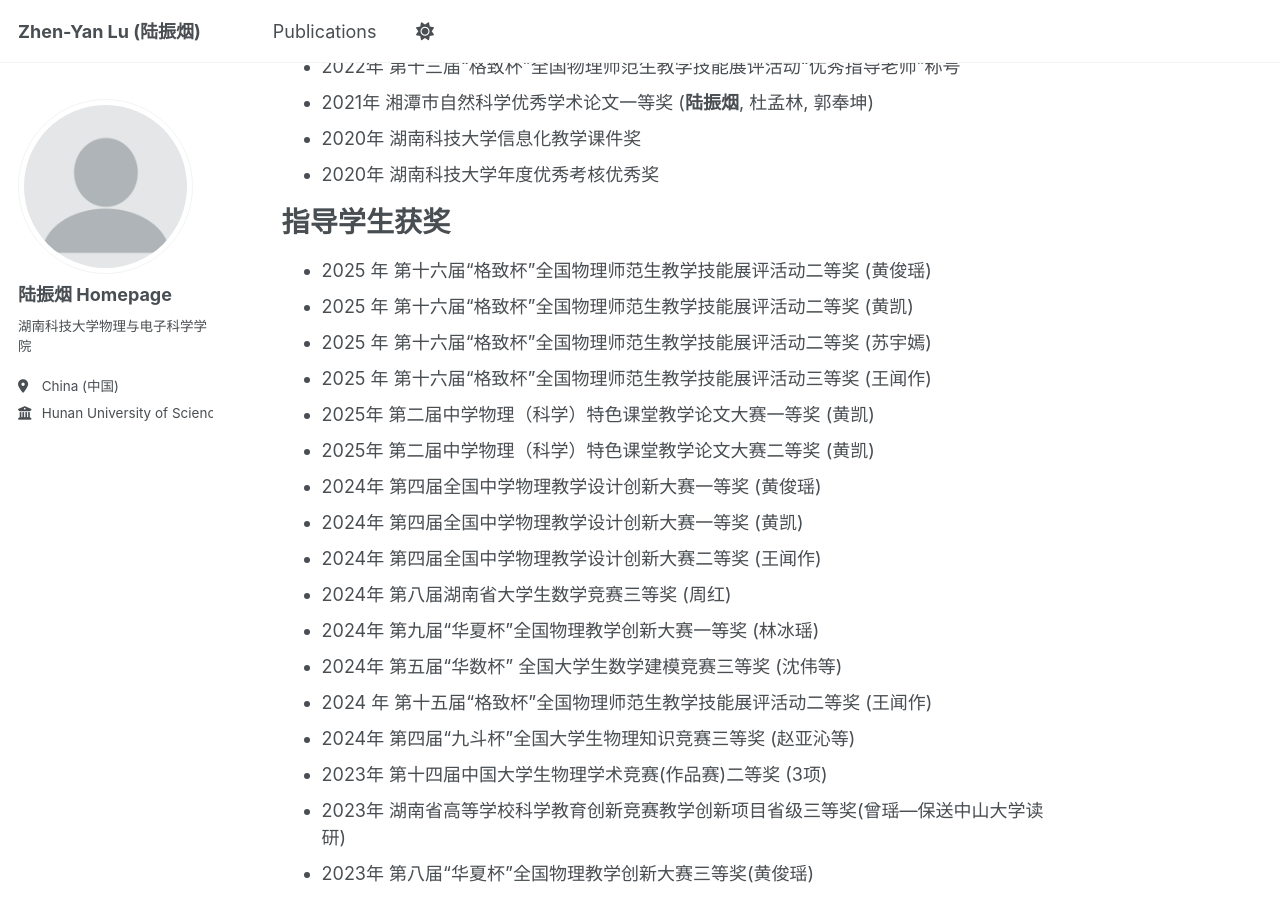
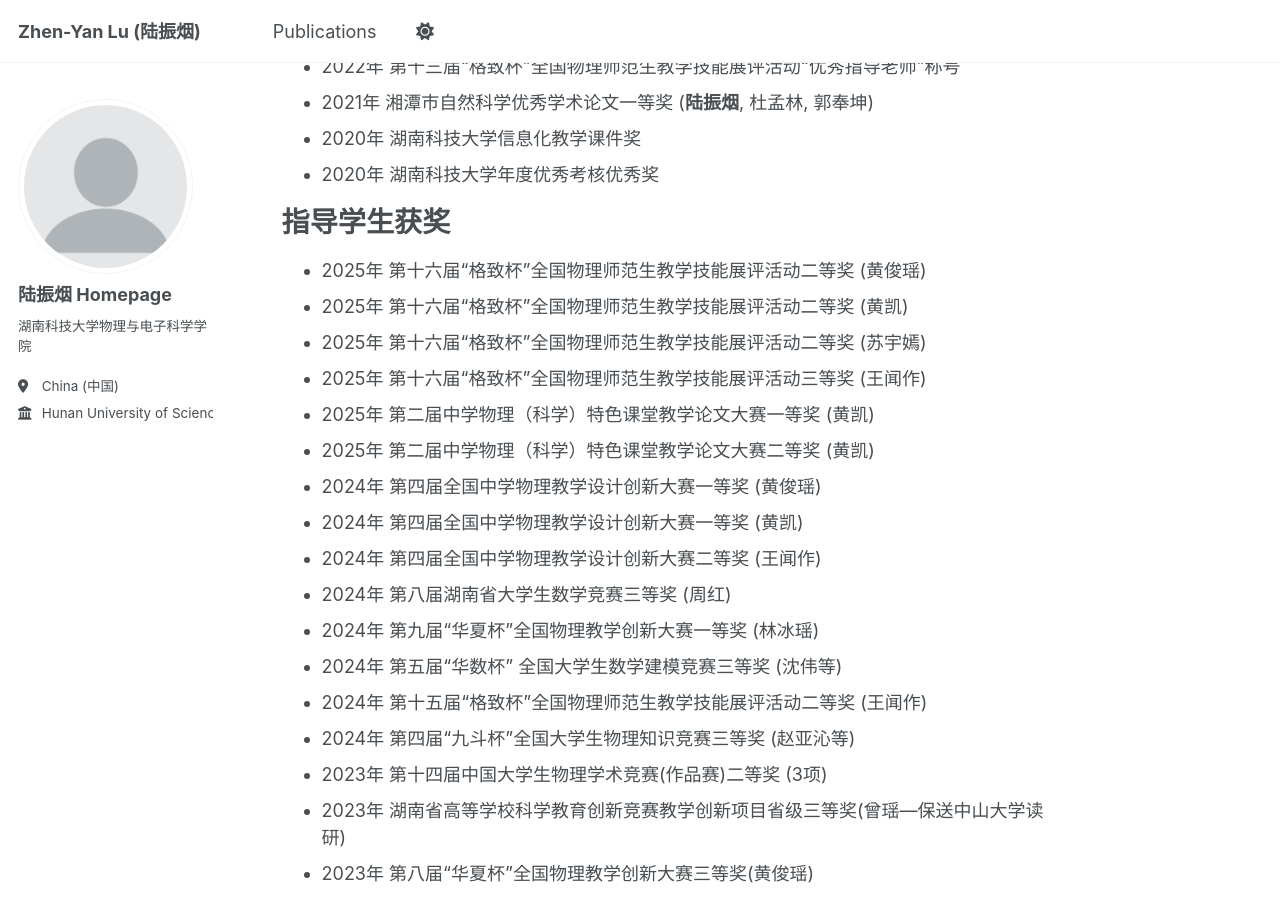
Before and after one commit to luzhenyan-stack/luzhenyan.github.io, a Jekyll site: the page built from _pages/about.md, in a window 1280 px wide and 900 px high, scrolled down 5225 px. Built offline with Jekyll 4.4.1, drawn with Linux system fonts in a browser that asks for light colours; a script that is not in the unit is left out.

```diff
--- a/_pages/about.md
+++ b/_pages/about.md
@@ -116,10 +116,10 @@ redirect_from:
 
 指导学生获奖
 ======
-  - 2025 年 第十六届“格致杯”全国物理师范生教学技能展评活动二等奖 (黄俊瑶)
-  - 2025 年 第十六届“格致杯”全国物理师范生教学技能展评活动二等奖 (黄凯)
-  - 2025 年 第十六届“格致杯”全国物理师范生教学技能展评活动二等奖 (苏宇嫣)
-  - 2025 年 第十六届“格致杯”全国物理师范生教学技能展评活动三等奖 (王闻作)
+  - 2025年 第十六届“格致杯”全国物理师范生教学技能展评活动二等奖 (黄俊瑶)
+  - 2025年 第十六届“格致杯”全国物理师范生教学技能展评活动二等奖 (黄凯)
+  - 2025年 第十六届“格致杯”全国物理师范生教学技能展评活动二等奖 (苏宇嫣)
+  - 2025年 第十六届“格致杯”全国物理师范生教学技能展评活动三等奖 (王闻作)
   - 2025年 第二届中学物理（科学）特色课堂教学论文大赛一等奖 (黄凯)
   - 2025年 第二届中学物理（科学）特色课堂教学论文大赛二等奖 (黄凯)
   - 2024年 第四届全国中学物理教学设计创新大赛一等奖 (黄俊瑶)
@@ -128,7 +128,7 @@ redirect_from:
   - 2024年 第八届湖南省大学生数学竞赛三等奖 (周红)
   - 2024年 第九届“华夏杯”全国物理教学创新大赛一等奖 (林冰瑶)
   - 2024年 第五届“华数杯” 全国大学生数学建模竞赛三等奖 (沈伟等)
-  - 2024 年 第十五届“格致杯”全国物理师范生教学技能展评活动二等奖 (王闻作)
+  - 2024年 第十五届“格致杯”全国物理师范生教学技能展评活动二等奖 (王闻作)
   - 2024年 第四届“九斗杯”全国大学生物理知识竞赛三等奖 (赵亚沁等)
   - 2023年 第十四届中国大学生物理学术竞赛(作品赛)二等奖 (3项)
   - 2023年 湖南省高等学校科学教育创新竞赛教学创新项目省级三等奖(曾瑶—保送中山大学读研)
```
